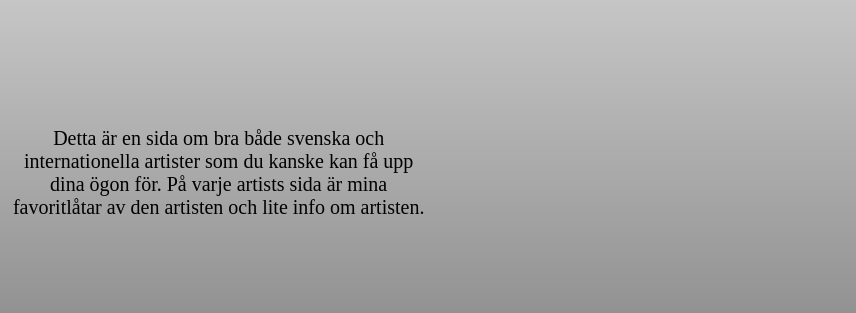
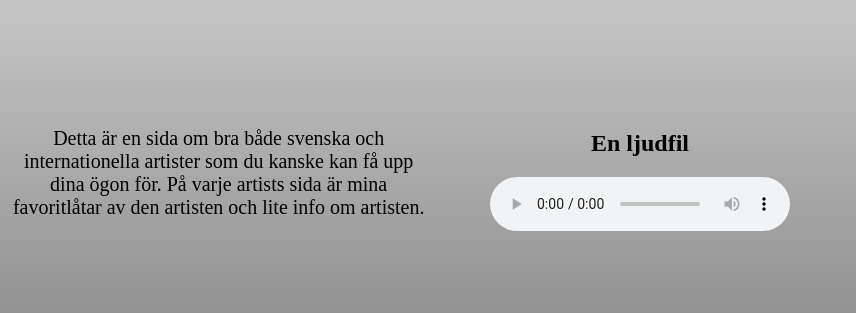
Before and after one commit to VilgotPersson/slutprojektweb, a plain HTML site: page index.html in a window 1280 px wide. Shown: the part 347-660 px from the top of the page, 0-856 px from the left. Drawn offline with Linux system fonts and the light colour scheme; grey boxes are pictures that could not be loaded.

Commit message:
Gjorde klart allt på sidan

```diff
--- a/index.html
+++ b/index.html
@@ -17,6 +17,12 @@
 				<li><a href="internationella.html">Internationella artister</a></li>
 			</ul>
 		</nav>
+		<article>
+			<h2>En ljudfil</h2>
+			<audio controls>
+			<source src="ung_yako_-_min_vibe_utkast.wav" type="audio/wav">
+			</audio>
+		</article>
 		<main>
 			<p>Detta är en sida om bra både svenska och internationella artister som du kanske kan få upp dina ögon för. På varje artists sida är mina favoritlåtar av den artisten och lite info om artisten.</p>
 		</main>
--- a/style.css
+++ b/style.css
@@ -1,5 +1,11 @@
 ol{
 	grid-area: ol;
+}
+article{
+	grid-area: article;
+	display: block;
+	margin: auto;
+	text-align: center;
 }
 nav > ul{
 	list-style-type: none;
@@ -25,7 +31,7 @@ nav > ul{
 	grid-template-areas:
 	"nav nav nav"
 	". header ."
-	"main . img"
+	"main article img"
 	"footer footer footer";
 }
 /*Ger namnet som de olika rutorna har till table i detta fallet*/
```
Also changed, not shown: lars.html (+1 -1 lines), weekend.html (+1 -0 lines), 1 other file.
